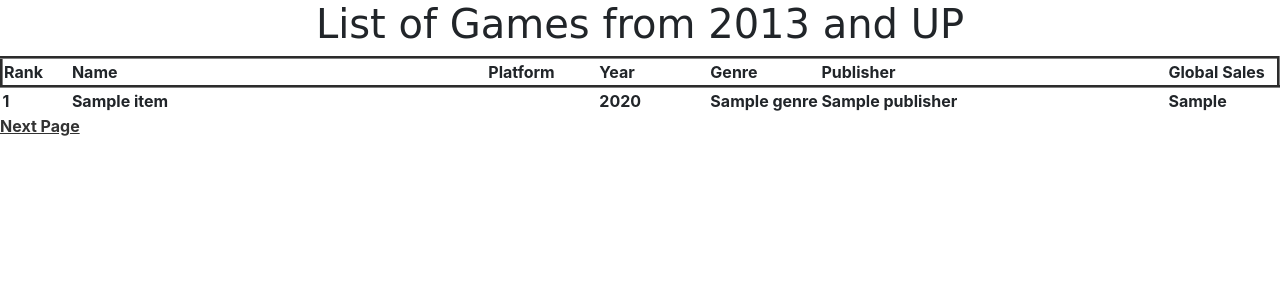
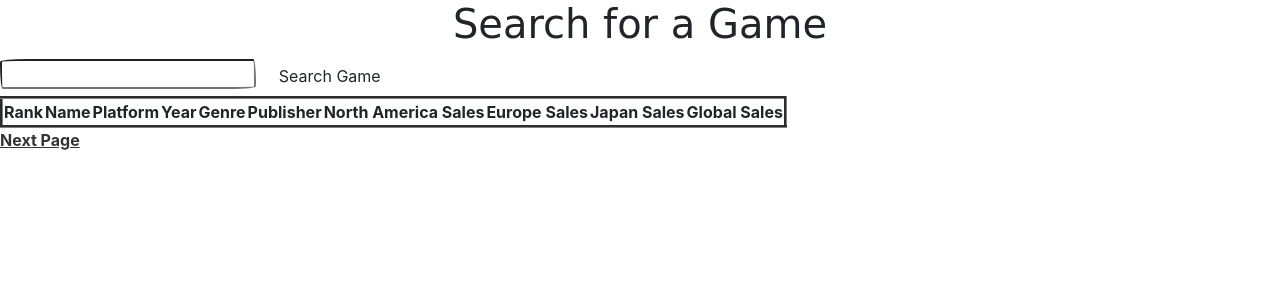
Before and after one commit to JoeYashinsky/DataAnalyzationPython, a Flask app: page /init in a window 1280 px wide. Shown: the top 300 px of the page. Run offline with Flask 2, Linux system fonts and the light colour scheme; a database or web service that is not in the repository returns one stand-in record (values such as "Sample title"); data that the repository does not hold is empty; some libraries are stand-ins or nearby versions.

Commit message:
Create globalSales.html view and global sales function

```diff
--- a/datatracker/games.py
+++ b/datatracker/games.py
@@ -22,12 +22,33 @@
     return render_template('our_views/init.html', list_games=list_games, response=response)
 
 
+@bp.route('/globalSales', methods=['GET'])
+def global_sales():
+    list_games = []
+    response = requests.get('https://api.dccresource.com/api/games')
+    games = response.json()
+
+    for game in games:
+        game_year = game['year']
+        if game_year is not None:
+            if game_year >= 2013:
+                list_games.append(game)
+
+    platform_values = [sub['platform'] for sub in list_games]
+    global_values = [sub['globalSales'] for sub in list_games]
+
+    return render_template('our_views/globalSales.html', list_games=list_games, platform_values=platform_values, global_values=global_values, response=response)
+
+
 @bp.route('/namedgames', methods=['GET'])
 def get_games_by_name():
     game_names = []
     response = requests.get('https://api.dccresource.com/api/games')
     games = response.json()
+
     for game in games:
         game_name = game['name']
-        game_names.append(game_name)
+        if game_name is not None:
+            game_names.append(game_name)
+
     return render_template('our_views/namedgames.html', game_names=game_names, response=response)
--- a/datatracker/main.py
+++ /dev/null
@@ -1,2 +0,0 @@
-#if __name__ == "main":
-    #game_details = api_data()
--- a/datatracker/templates/base.html
+++ b/datatracker/templates/base.html
@@ -2,8 +2,11 @@
 <html lang="en">
 <head>
     <meta charset="UTF-8">
+    <link href="https://cdn.jsdelivr.net/npm/bootstrap@5.0.0-beta1/dist/css/bootstrap.min.css" rel="stylesheet" integrity="sha384-giJF6kkoqNQ00vy+HMDP7azOuL0xtbfIcaT9wjKHr8RbDVddVHyTfAAsrekwKmP1" crossorigin="anonymous">
+    <link rel="stylesheet" href="{{ url_for('static', filename='style.css') }}">
+    <script src='static/Chart.min.js'></script>
     <title>{% block title %}{% endblock %}</title>
-    <link rel="stylesheet" href="{{ url_for('static', filename='style.css') }}">
+
 </head>
 <body>
 <header>
--- a/datatracker/templates/our_views/init.html
+++ b/datatracker/templates/our_views/init.html
@@ -1,11 +1,17 @@
 {% extends 'base.html' %}
 
 {% block header %}
-<h1 style="text-align: center">{% block title %} List of Games from 2013 and UP {% endblock %}</h1>
+<h1 style="text-align: center">{% block title %} Search for a Game {% endblock %}</h1>
 {% endblock %}
 
 {% block content %}
+<div class="section search-section" >
+    <form id="search-field">
 
+        <input type="text" id="" style="display: inset-block; margin-right:5px;"/>
+        <button class="btn" type="submit">Search Game</button>
+    </form>
+</div>
 <div>
     <table>
         <thead class="table-style">
@@ -15,18 +21,24 @@
             <th>Year</th>
             <th>Genre</th>
             <th>Publisher</th>
+            <th>North America Sales</th>
+            <th>Europe Sales</th>
+            <th>Japan Sales</th>
             <th>Global Sales</th>
         </thead>
         <tbody>
-        {% for game in list_games %}
+        {% for game in data_games %}
             <tr>
                 <td width="5%">{{game["rank"]}}</td>
-                <td width="30%">{{game["name"]}}</td>
+                <td width="28%">{{game["name"]}}</td>
                 <td width="8%">{{game["platform"]}}</td>
-                <td width="8%">{{game["year"]}}</td>
+                <td width="5%">{{game["year"]}}</td>
                 <td width="8%">{{game["genre"]}}</td>
                 <td width="25%">{{game["publisher"]}}</td>
-                <td width="8%">{{game["globalSales"]}}</td>
+                <td width="5%">{{game["naSales"]}}</td>
+                <td width="5%">{{game["euSales"]}}</td>
+                <td width="5%">{{game["jpSales"]}}</td>
+                <td width="5%">{{game["globalSales"]}}</td>
             </tr>
 {% endfor %}
         </tbody>
```
Also changed, not shown: datatracker/templates/our_views/globalSales.html (added, +55 -0 lines).
